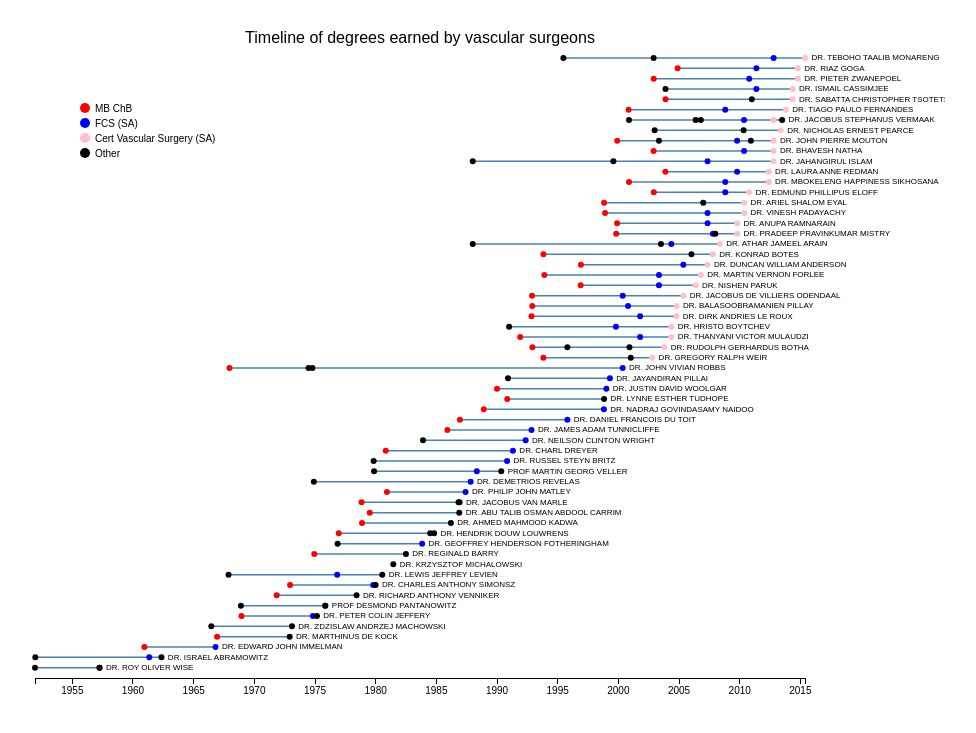
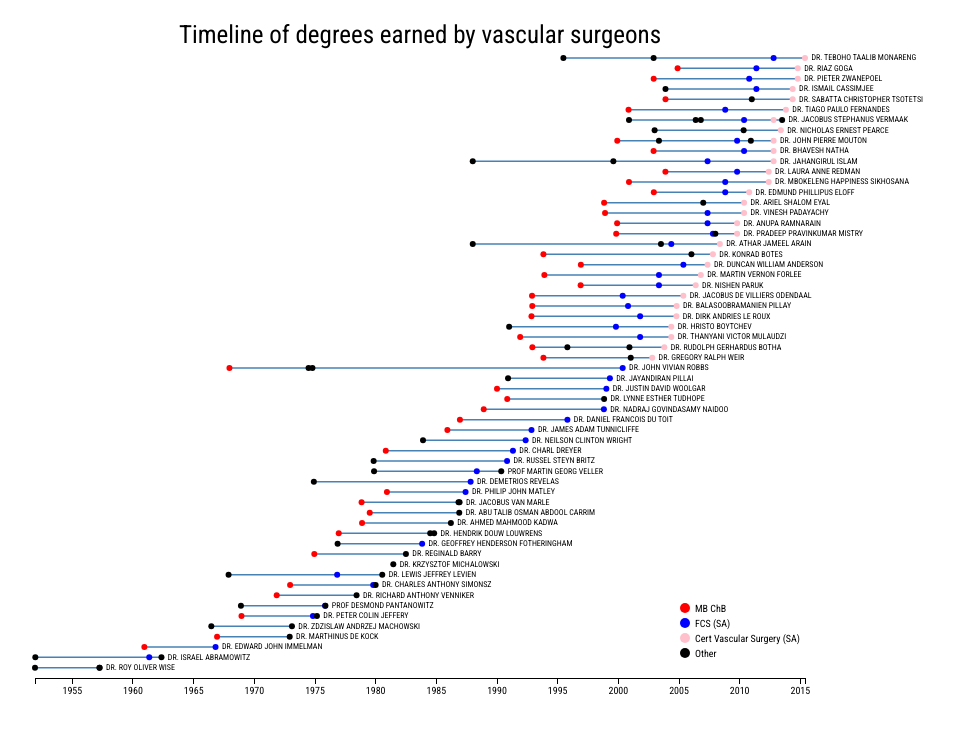
Before and after one commit to Code4SA/old-code4sa.github.io, a Jekyll site: the page lab/doctors/degrees.html, which Jekyll copies as it is, in a window 1280 px wide. Shown: the top 733 px of the page, without its empty margins (23-999 px from the left). Built offline with Jekyll 4.4.1, drawn with Linux system fonts in a browser that asks for light colours.

Commit message:
Updated font and moved legend

```diff
--- a/lab/doctors/degrees.html
+++ b/lab/doctors/degrees.html
@@ -1,9 +1,11 @@
 <!DOCTYPE html>
 <meta charset="utf-8">
+<link href='https://fonts.googleapis.com/css?family=Roboto+Condensed' rel='stylesheet' type='text/css'>
 <style>
 
     body {
-      font: 10px sans-serif;
+      font-size: 10px;
+      font-family: 'Roboto Condensed', sans-serif;
     }
 
     .axis path, .axis line {
@@ -27,7 +29,8 @@
     }
 
     .title {
-        font-size: 16px;
+        font-size: 2.5em;
+        font-family: 'Roboto Condensed', sans-serif;
     }
 
     .degree_mbchb {
@@ -231,7 +234,7 @@
 
         var legend = svg.append("g")
             .attr("class", "legend")
-            .attr("transform", "translate(" + (50) + ", " + (50) + ")")
+            .attr("transform", "translate(" + (650) + ", " + (550) + ")")
 
         legend
             .selectAll("circle")
```
